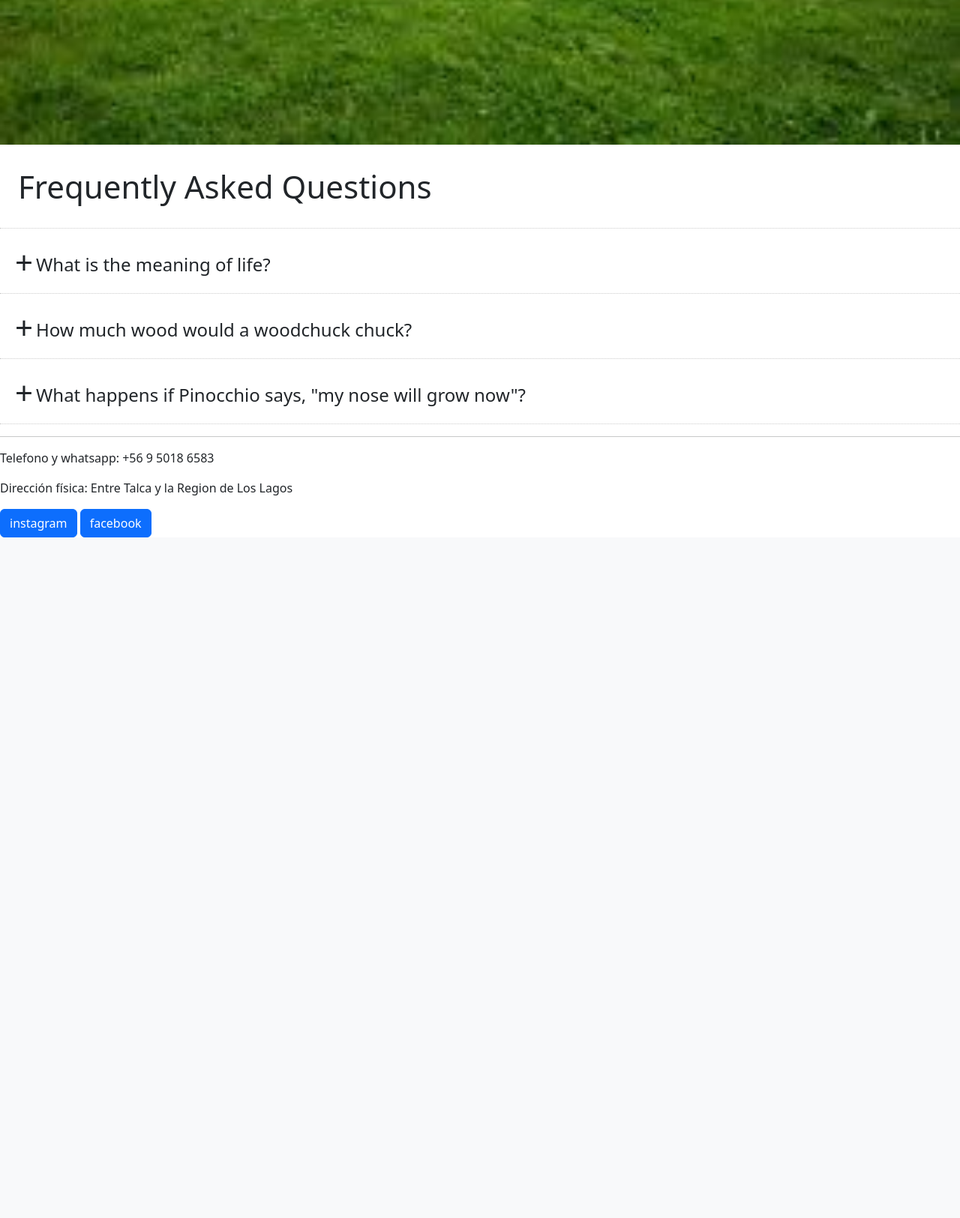
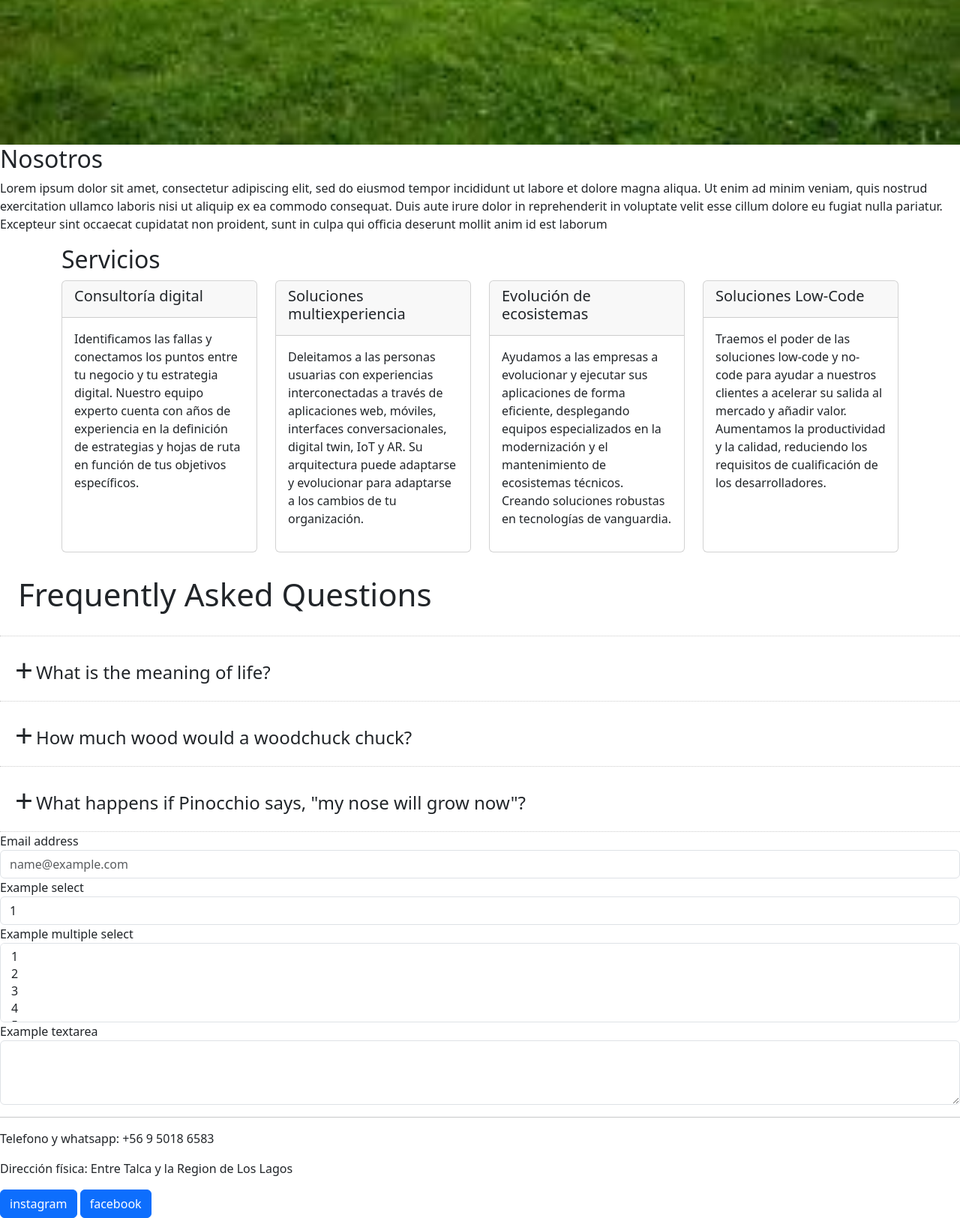
Before and after one commit to IgnaT-M/FrontU2, a PHP site: page / in a window 1280 px wide. Shown: the part 715-2340 px from the top of the page at 75% size. Before the commit the page ends 1432 px from the top, so only its background shows below. Run offline with PHP 8.4, Linux system fonts and the light colour scheme.

Commit message:
5/6/2024

```diff
--- a/index.php
+++ b/index.php
@@ -30,7 +30,7 @@
             </ul>
         </div>
     </nav>
-    <div>
+
     <div id="carouselExampleControls" class="carousel slide" data-ride="carousel">
         <div class="carousel-inner">
             <div class="carousel-item active">
@@ -52,8 +52,67 @@
             <span class="sr-only">Next</span>
         </a>
     </div>
+
+    <div>
+        <section>
+            <h2>Nosotros</h2>
+            <p>Lorem ipsum dolor sit amet, consectetur adipiscing elit, sed do eiusmod tempor incididunt ut labore et dolore magna
+                aliqua. Ut enim ad minim veniam, quis nostrud exercitation ullamco laboris nisi ut aliquip ex ea commodo consequat.
+                Duis aute irure dolor in reprehenderit in voluptate velit esse cillum dolore eu fugiat nulla pariatur. Excepteur sint
+                occaecat cupidatat non proident, sunt in culpa qui officia deserunt mollit anim id est laborum</p>
+        </section>
     </div>
     <div>
+    <section>
+        <div class="container">
+            <div class="row">
+                <h2>Servicios</h2>
+                <div class="col-md-3">
+                    <div class="card h-100">
+                        <div class="card-header">
+                            <h5 class="card-title">Consultoría digital</h5>
+                        </div>
+                        <div class="card-body">
+                            <p>Identificamos las fallas y conectamos los puntos entre tu negocio y tu estrategia digital. Nuestro equipo experto cuenta con años de experiencia en la definición de estrategias y hojas de ruta en función de tus objetivos específicos.</p>
+                        </div>
+                    </div>
+                </div>
+                <div class="col-md-3">
+                    <div class="card h-100">
+                        <div class="card-header">
+                            <h5 class="card-title">Soluciones multiexperiencia</h5>
+                        </div>
+                        <div class="card-body">
+                            <p>Deleitamos a las personas usuarias con experiencias interconectadas a través de aplicaciones web, móviles, interfaces conversacionales, digital twin, IoT y AR. Su arquitectura puede adaptarse y evolucionar para adaptarse a los cambios de tu organización.</p>
+                        </div>
+                    </div>
+                </div>
+                <div class="col-md-3">
+                    <div class="card h-100">
+                        <div class="card-header">
+                            <h5 class="card-title">Evolución de ecosistemas</h5>
+                        </div>
+                        <div class="card-body">
+                            <p>Ayudamos a las empresas a evolucionar y ejecutar sus aplicaciones de forma eficiente, desplegando equipos especializados en la modernización y el mantenimiento de ecosistemas técnicos. Creando soluciones robustas en tecnologías de vanguardia.</p>
+                        </div>
+                    </div>
+                </div>
+                <div class="col-md-3">
+                    <div class="card h-100">
+                        <div class="card-header">
+                            <h5 class="card-title">Soluciones Low-Code</h5>
+                        </div>
+                        <div class="card-body">
+                            <p>Traemos el poder de las soluciones low-code y no-code para ayudar a nuestros clientes a acelerar su salida al mercado y añadir valor. Aumentamos la productividad y la calidad, reduciendo los requisitos de cualificación de los desarrolladores.</p>
+                        </div>
+                    </div>
+                </div>
+            </div>
+        </div>
+    </section>
+
+    </div>
+
     <div class="faq-header">Frequently Asked Questions</div>
 
     <div class="faq-content">
@@ -78,6 +137,37 @@
             <div class="panel-content">Certain questions are better left &nbsp; <a href="https://en.wikipedia.org/wiki/The_Unanswered_Question" target="_blank">unanswered</a></div>
         </div>
     </div>
+    <div>
+                <form>
+            <div class="form-group">
+                <label for="exampleFormControlInput1">Email address</label>
+                <input type="email" class="form-control" id="exampleFormControlInput1" placeholder="name@example.com">
+            </div>
+            <div class="form-group">
+                <label for="exampleFormControlSelect1">Example select</label>
+                <select class="form-control" id="exampleFormControlSelect1">
+                <option>1</option>
+                <option>2</option>
+                <option>3</option>
+                <option>4</option>
+                <option>5</option>
+                </select>
+            </div>
+            <div class="form-group">
+                <label for="exampleFormControlSelect2">Example multiple select</label>
+                <select multiple class="form-control" id="exampleFormControlSelect2">
+                <option>1</option>
+                <option>2</option>
+                <option>3</option>
+                <option>4</option>
+                <option>5</option>
+                </select>
+            </div>
+            <div class="form-group">
+                <label for="exampleFormControlTextarea1">Example textarea</label>
+                <textarea class="form-control" id="exampleFormControlTextarea1" rows="3"></textarea>
+            </div>
+            </form>
     </div>
     <footer>
         <hr>
```
Also changed, not shown: style.css (line endings or trailing spaces). Lines whose indentation alone changed are shown as unchanged.
